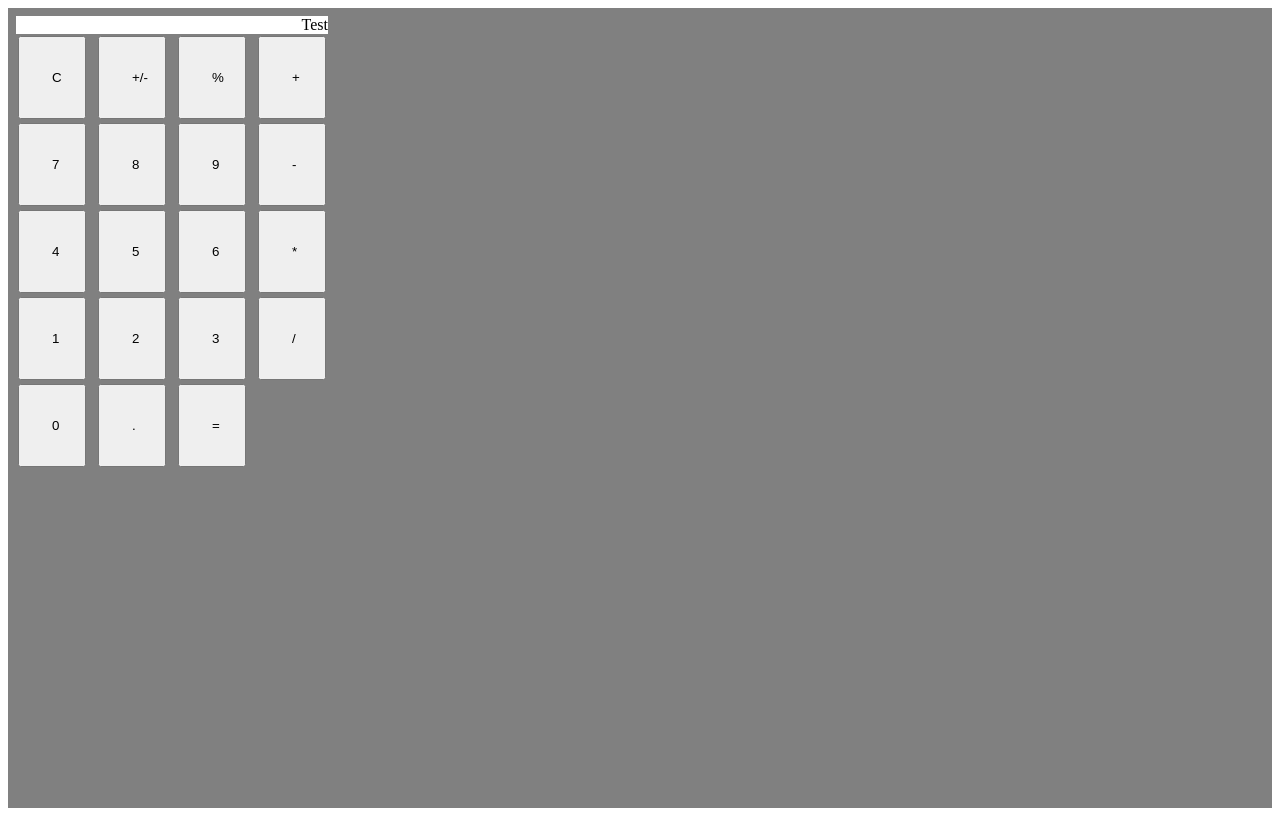
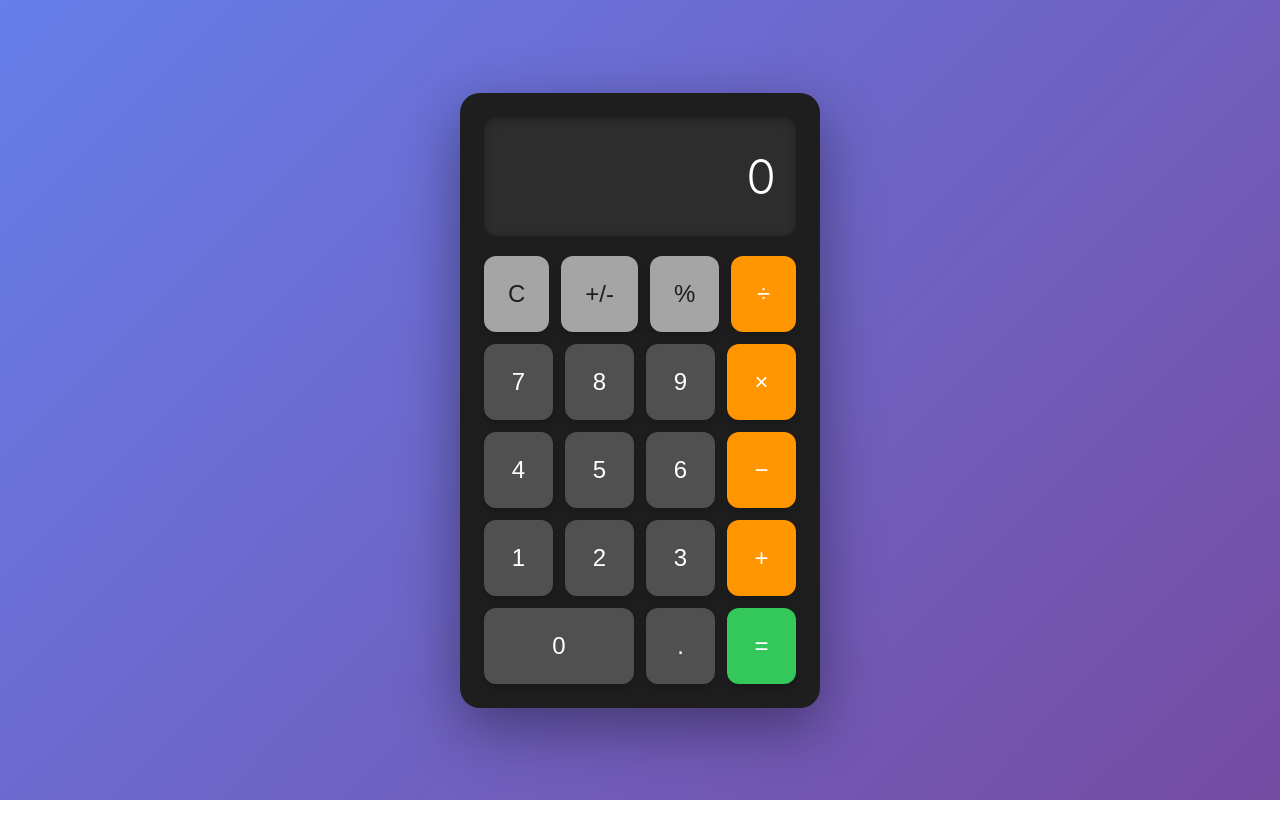
Before and after one commit to AdamZaghloul/odin-calculator, a plain HTML site: page index.html in a window 1280 px wide. Drawn offline with Linux system fonts and the light colour scheme.

Commit message:
Updated UI.

```diff
--- a/index.html
+++ b/index.html
@@ -9,36 +9,36 @@
 </head>
 <body>
     <div id="calculator">
-        <div id="display">Test</div>
+        <div id="display">0</div>
         <div id="buttons">
             <div class="button-row">
-                <button id="clear" class="action">C</button>
-                <button id="neg" class="action">+/-</button>
-                <button id="percent" class="action">%</button>
-                <button id="plus" class="action">+</button>
+                <button id="clear" class="function">C</button>
+                <button id="neg" class="function">+/-</button>
+                <button id="percent" class="function">%</button>
+                <button id="divide" class="operator">÷</button>
             </div>
             <div class="button-row">
                 <button id="7" class="number">7</button>
                 <button id="8" class="number">8</button>
                 <button id="9" class="number">9</button>
-                <button id="minus" class="action">-</button>
+                <button id="multiply" class="operator">×</button>
             </div>
             <div class="button-row">
                 <button id="4" class="number">4</button>
                 <button id="5" class="number">5</button>
                 <button id="6" class="number">6</button>
-                <button id="multiply" class="action">*</button>
+                <button id="minus" class="operator">−</button>
             </div>
             <div class="button-row">
                 <button id="1" class="number">1</button>
                 <button id="2" class="number">2</button>
                 <button id="3" class="number">3</button>
-                <button id="divide" class="action">/</button>
+                <button id="plus" class="operator">+</button>
             </div>
             <div class="button-row">
-                <button id="0" class="number" colspan="2">0</button>
+                <button id="0" class="number zero">0</button>
                 <button id="." class="number">.</button>
-                <button id="enter" class="action">=</button>
+                <button id="enter" class="operator equals">=</button>
             </div>
         </div>
     </div>
--- a/style.css
+++ b/style.css
@@ -1,32 +1,118 @@
-body {
-  min-height: 100vh;
-  display: flex;
-  flex-direction: column;
+* {
+    margin: 0;
+    padding: 0;
+    box-sizing: border-box;
 }
 
-#calculator{
-  gap: 8px;
-  flex: 1;
-  background: gray;
-  padding: 8px;
+body {
+    min-height: 100vh;
+    display: flex;
+    justify-content: center;
+    align-items: center;
+    background: linear-gradient(135deg, #667eea 0%, #764ba2 100%);
+    font-family: -apple-system, BlinkMacSystemFont, 'Segoe UI', Roboto, Oxygen, Ubuntu, Cantarell, sans-serif;
 }
 
-#display{
-    display: flex;
-    justify-content: right;
-    width: 25%;
-    background: white;
+#calculator {
+    background: #1e1e1e;
+    border-radius: 20px;
+    padding: 24px;
+    box-shadow: 0 20px 60px rgba(0, 0, 0, 0.4);
+    width: 360px;
 }
 
-.button-row{
+#display {
+    background: #2d2d2d;
+    color: #ffffff;
+    font-size: 48px;
+    font-weight: 300;
+    text-align: right;
+    padding: 30px 20px;
+    border-radius: 12px;
+    margin-bottom: 20px;
+    min-height: 80px;
     display: flex;
-    gap: 8px;
+    align-items: center;
+    justify-content: flex-end;
+    word-wrap: break-word;
+    word-break: break-all;
+    box-shadow: inset 0 2px 8px rgba(0, 0, 0, 0.3);
 }
 
-button{
-    padding: 32px;
-    margin: 2px;
-    box-sizing: border-box;
-    width: 5%;
-    height: 5%;
+#buttons {
+    display: flex;
+    flex-direction: column;
+    gap: 12px;
 }
+
+.button-row {
+    display: grid;
+    grid-template-columns: repeat(4, 1fr);
+    gap: 12px;
+}
+
+button {
+    border: none;
+    border-radius: 12px;
+    font-size: 24px;
+    font-weight: 500;
+    padding: 24px;
+    cursor: pointer;
+    transition: all 0.2s ease;
+    outline: none;
+    box-shadow: 0 4px 8px rgba(0, 0, 0, 0.2);
+}
+
+button:hover {
+    transform: translateY(-2px);
+    box-shadow: 0 6px 12px rgba(0, 0, 0, 0.3);
+}
+
+button:active {
+    transform: translateY(0);
+    box-shadow: 0 2px 4px rgba(0, 0, 0, 0.2);
+}
+
+/* Number buttons */
+.number {
+    background: #505050;
+    color: #ffffff;
+}
+
+.number:hover {
+    background: #606060;
+}
+
+/* Operator buttons */
+.operator {
+    background: #ff9500;
+    color: #ffffff;
+}
+
+.operator:hover {
+    background: #ffaa33;
+}
+
+/* Function buttons (C, +/-, %) */
+.function {
+    background: #a5a5a5;
+    color: #1e1e1e;
+}
+
+.function:hover {
+    background: #b5b5b5;
+}
+
+/* Zero button spans 2 columns */
+.zero {
+    grid-column: span 2;
+}
+
+/* Equals button styling */
+.equals {
+    background: #34c759;
+}
+
+.equals:hover {
+    background: #44d769;
+}
```
